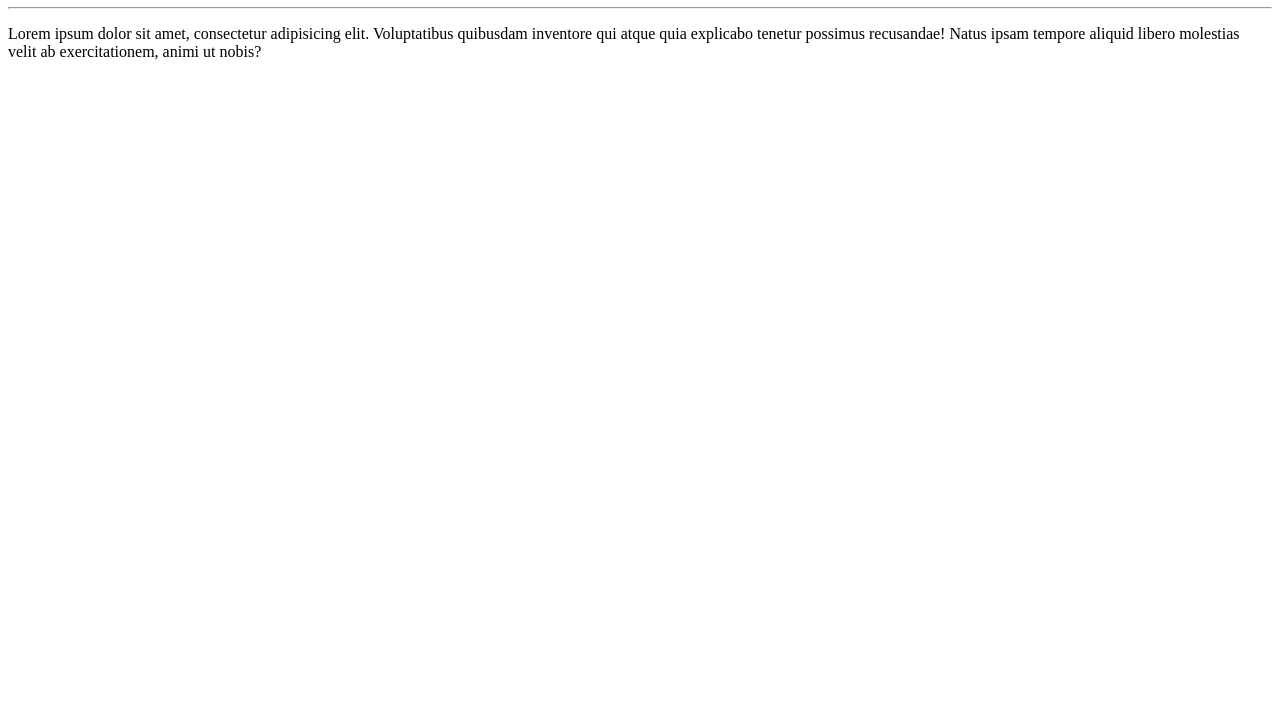
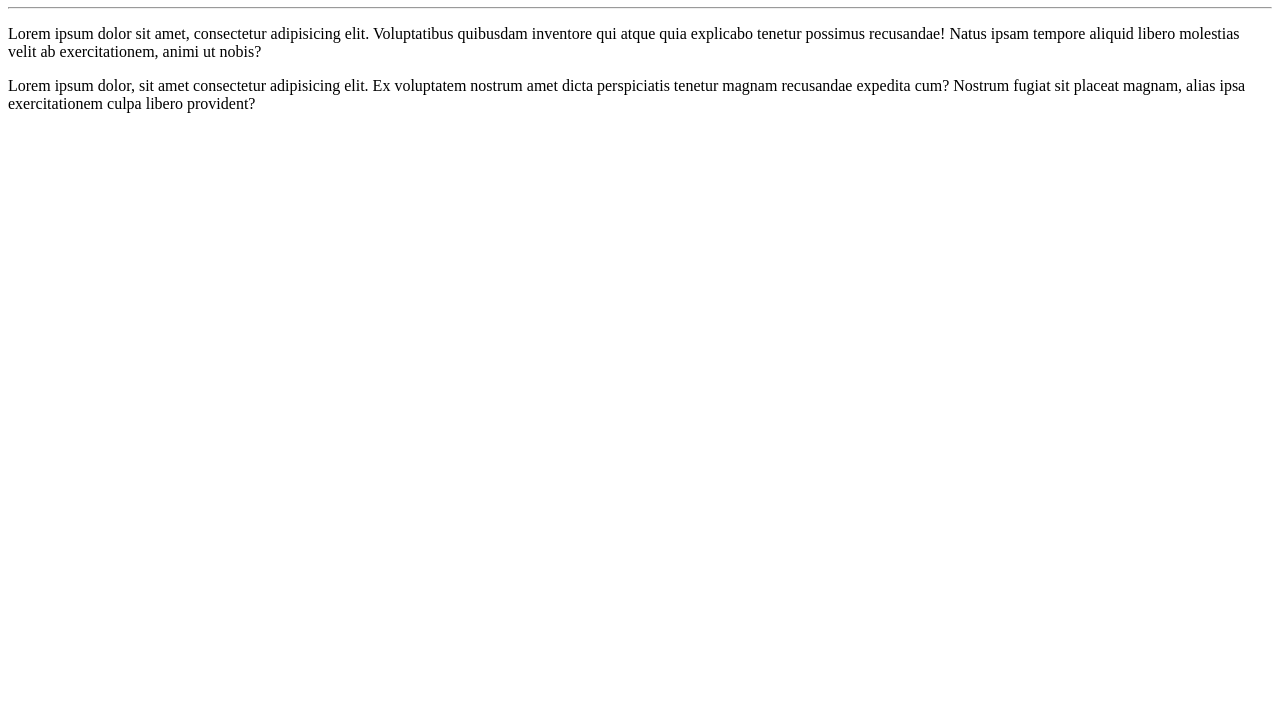
Before and after one commit to LucasCiacci/Ola-Mundo, a plain HTML site: page site-exemplo/index.html in a window 1280 px wide. Shown: the part 73-800 px from the top of the page. Drawn offline with Linux system fonts and the light colour scheme.

Commit message:
adicionei um parágrafo

```diff
--- a/site-exemplo/index.html
+++ b/site-exemplo/index.html
@@ -9,5 +9,6 @@
     <h1>Olá, Mundo!</h1>
     <hr>
     <p>Lorem ipsum dolor sit amet, consectetur adipisicing elit. Voluptatibus quibusdam inventore qui atque quia explicabo tenetur possimus recusandae! Natus ipsam tempore aliquid libero molestias velit ab exercitationem, animi ut nobis?</p>
+    <p>Lorem ipsum dolor, sit amet consectetur adipisicing elit. Ex voluptatem nostrum amet dicta perspiciatis tenetur magnam recusandae expedita cum? Nostrum fugiat sit placeat magnam, alias ipsa exercitationem culpa libero provident?</p>
 </body>
 </html>
```
